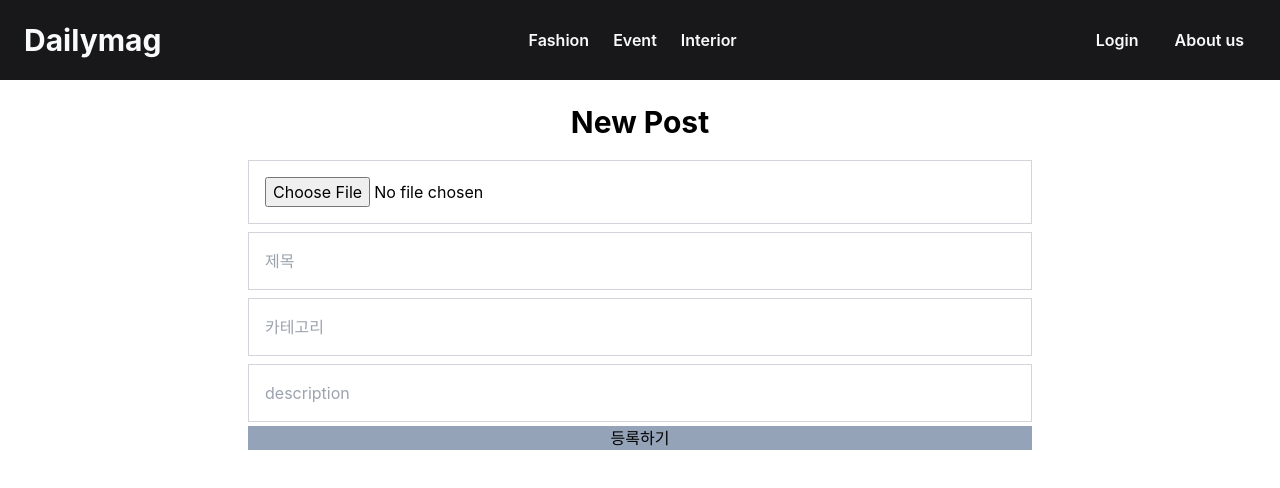
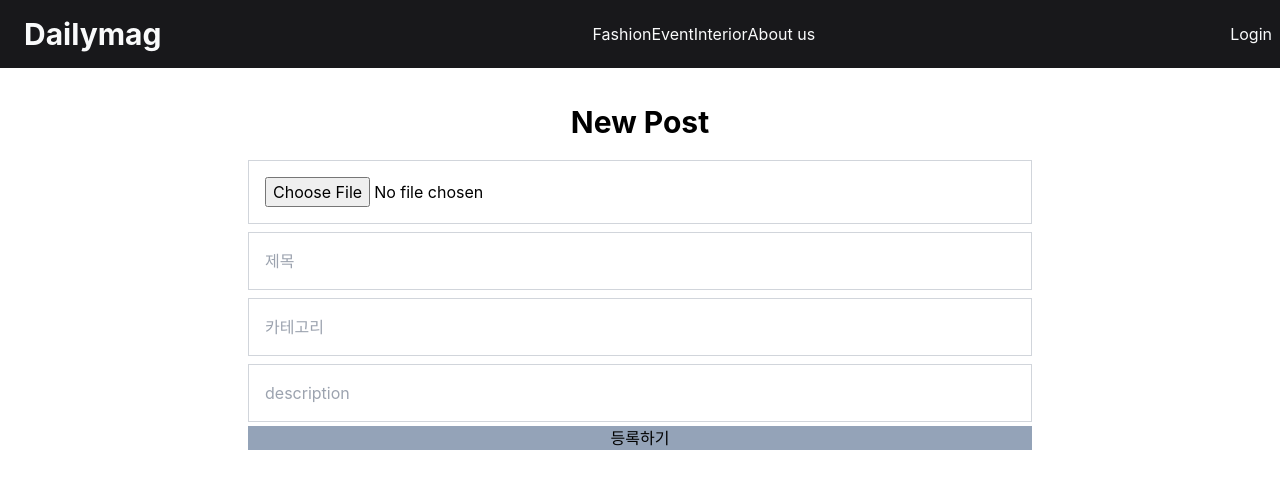
Before and after one commit to GyunHeee/Magazine, a React (Create React App) app: page /new in a window 1280 px wide. Shown: the top 488 px of the page. Built offline with nearby package versions, Linux system fonts and the light colour scheme; no server answers.

Commit message:
add toggle button

```diff
--- a/src/components/Navbar.jsx
+++ b/src/components/Navbar.jsx
@@ -1,19 +1,24 @@
 import React, { useEffect, useState } from 'react';
 import { useNavigate } from 'react-router-dom';
 import { Login, Logout, refreshLogin } from '../api/firebase';
-import { BsFillPencilFill } from 'react-icons/bs';
 import { FaBars } from 'react-icons/fa';
 import User from './User';
+import styles from './Navbar.module.css';
 
 export default function Navbar() {
   const navigate = useNavigate();
   const [user, setUser] = useState();
+  const [open, setOpen] = useState(false);
 
   const handleLogin = () => {
     Login().then(setUser);
   };
   const handleLogout = () => {
     Logout().then(setUser);
+  };
+
+  const handleClick = () => {
+    setOpen(!open);
   };
 
   useEffect(() => {
@@ -28,37 +33,46 @@ export default function Navbar() {
       >
         Dailymag
       </h1>
-      <div className="flex p-2 font-semibold ">
+      <div>
+        <div className={styles.nav__menu}>
           <p
             onClick={() => navigate('/category/fashion')}
-          className="m-3 cursor-pointer hover:opacity-30 duration-300"
+            className={open ? styles['nav__item--open'] : styles.nav__item}
           >
             Fashion
           </p>
           <p
             onClick={() => navigate('/category/life')}
-          className="m-3 cursor-pointer hover:opacity-30 duration-300"
+            className={open ? styles['nav__item--open'] : styles.nav__item}
           >
             Event
           </p>
           <p
             onClick={() => navigate('/category/interior')}
-          className="m-3 cursor-pointer hover:opacity-30 duration-300"
+            className={open ? styles['nav__item--open'] : styles.nav__item}
           >
             Interior
           </p>
+          <p
+            className={open ? styles['nav__item--open'] : styles.nav__item}
+            onClick={() => navigate('/about')}
+          >
+            About us
+          </p>
+        </div>
       </div>
       <div className="flex items-center">
         {user && (
-          <BsFillPencilFill
-            className="text-xl mr-4 cursor-pointer"
+          <button
             onClick={() => navigate('/new')}
-          />
+            className={open ? styles['nav__item--open'] : styles.nav__item}
+          >
+            <User user={user} />
+          </button>
         )}
-        {user && <User user={user} />}
         {!user && (
           <p
-            className="p-2 sm-3 mr-5 cursor-pointer font-semibold hover:opacity-30 duration-300"
+            className={open ? styles['nav__item--open'] : styles.nav__item}
             onClick={handleLogin}
           >
             Login
@@ -66,19 +80,13 @@ export default function Navbar() {
         )}
         {user && (
           <p
-            className="p-2 sm-3 mr-5 cursor-pointer font-semibold hover:opacity-30 duration-300"
+            className={open ? styles['nav__item--open'] : styles.nav__item}
             onClick={handleLogout}
           >
             Logout
           </p>
         )}
-        <p
-          className="p-2 sm-3 mr-5 cursor-pointer font-semibold hover:opacity-30 duration-300"
-          onClick={() => navigate('/about')}
-        >
-          About us
-        </p>
-        <button className="block md:hidden">
+        <button className="block md:hidden" onClick={handleClick}>
           <FaBars />
         </button>
       </div>
--- /dev/null
+++ b/src/components/Navbar.module.css
@@ -0,0 +1,28 @@
+.nav__item:hover {
+  opacity: 0.3;
+  transition: all 300ms ease-out;
+}
+
+.nav__item--open {
+  margin: 12px;
+  cursor: pointer;
+  display: block;
+}
+
+.nav__menu {
+  display: flex;
+}
+
+@media screen and (max-width: 768px) {
+  .nav__item {
+    margin: 12px;
+    cursor: pointer;
+    display: none;
+  }
+
+  .nav__item--open {
+    margin: 12px;
+    cursor: pointer;
+    display: block;
+  }
+}
```
Lines whose indentation alone changed are shown as unchanged.
